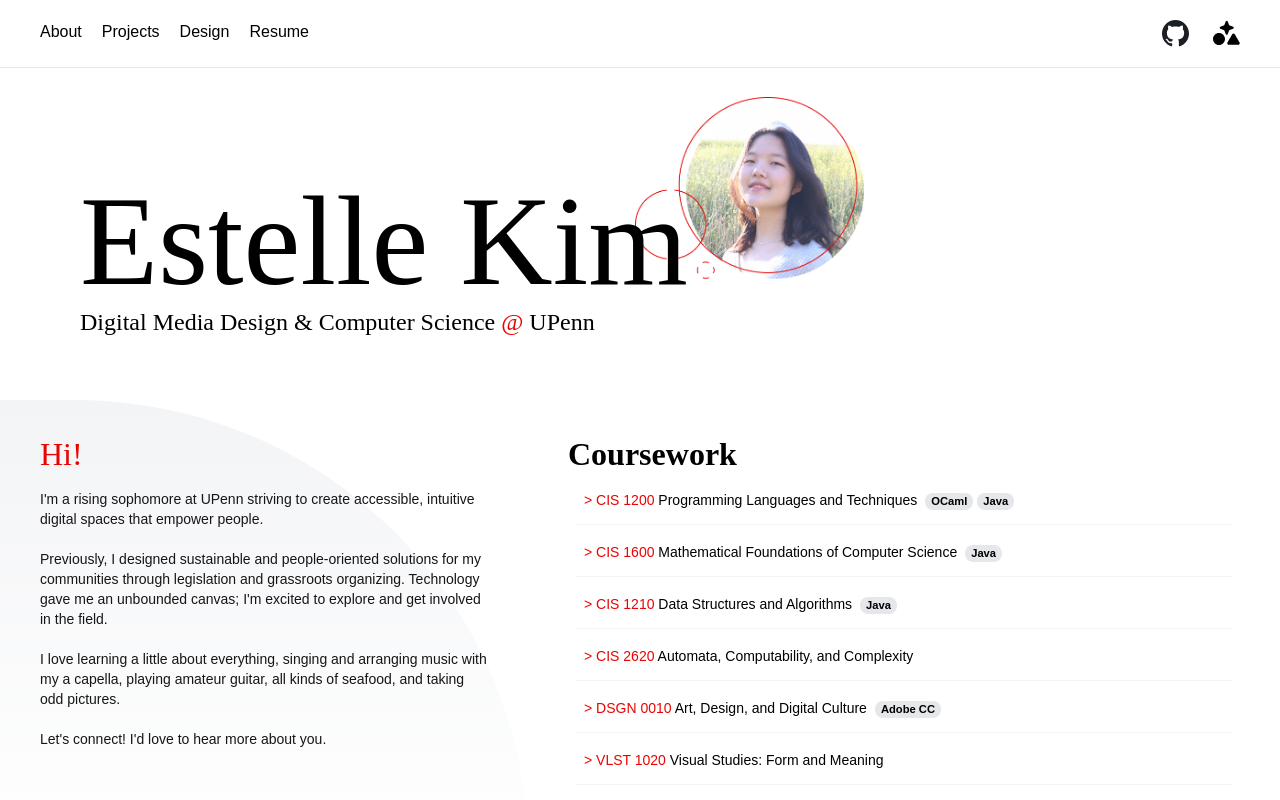
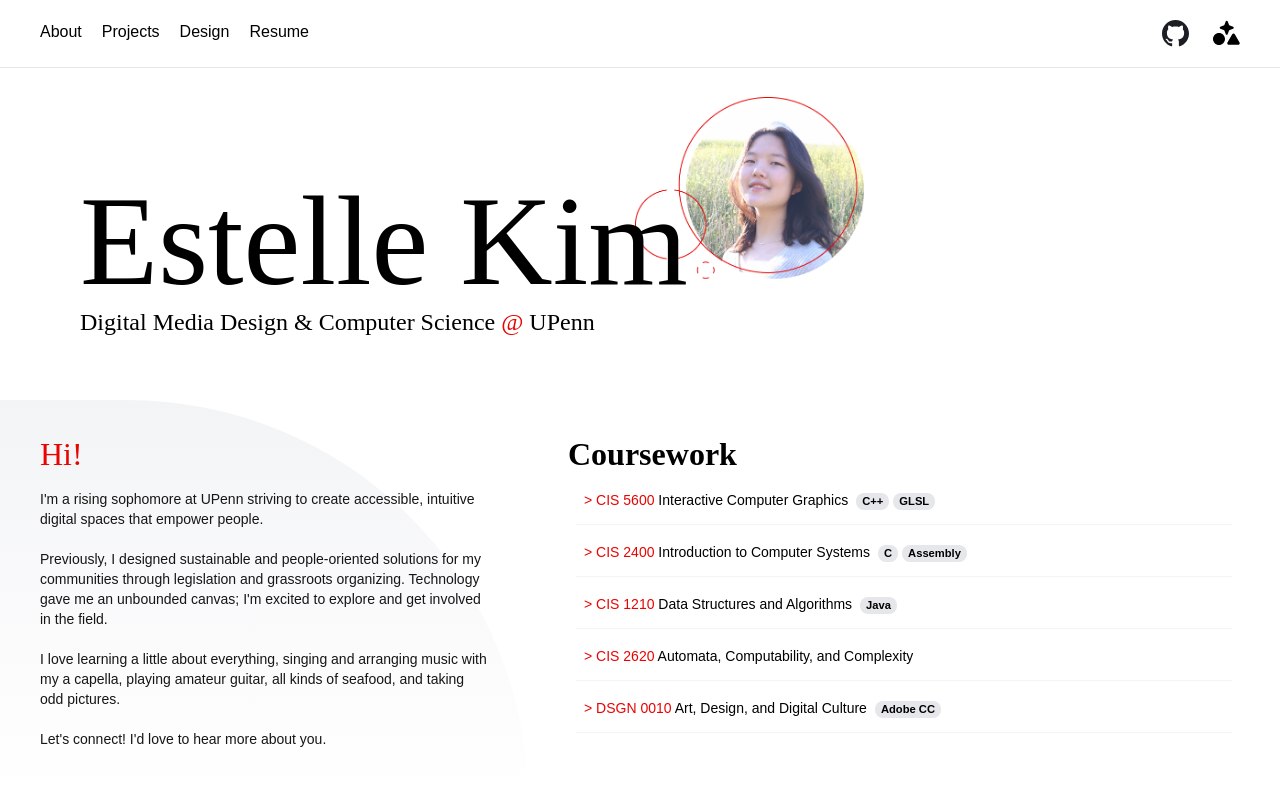
Before and after one commit to kimestelle/my-portfolio, a Next.js app: page / in a window 1280 px wide. Shown: the top 800 px of the page. Built offline with nearby package versions, Linux system fonts and the light colour scheme; a web font is replaced by a local one.

Commit message:
updated courses

```diff
--- a/src/app/components/Coursework.tsx
+++ b/src/app/components/Coursework.tsx
@@ -15,19 +15,19 @@ function buildCourse (courseObj: Course) {
 
 const courses = [
     buildCourse({
-        number: 'CIS 1200',
-        name: 'Programming Languages and Techniques',
+        number: 'CIS 5600',
+        name: 'Interactive Computer Graphics',
         date: 'Fall 2024',
-        description: 'Intro to design aspects of programming.',
-        languages: ['OCaml', 'Java'],
+        description: '3d mesh data structures, transformation sequences, rendering algorithms',
+        languages: ['C++', 'GLSL'],
         skills: ['Object-oriented programming', 'Functional programming', 'Programming patters', 'Abstraction']
     }),
     buildCourse({
-        number: 'CIS 1600',
-        name: 'Mathematical Foundations of Computer Science',
+        number: 'CIS 2400',
+        name: 'Introduction to Computer Systems',
         date: 'Fall 2024',
-        description: 'Sets, functions, permutations/ combinations, discrete probability, expectation, mathematical induction, graph theory.',
-        languages: ['Java'],
+        description: 'Transistors and simple computer hardware structures, low-level programming',
+        languages: ['C', 'Assembly'],
         skills: ['Object-oriented programming', 'Functional programming', 'Programming patters', 'Abstraction']
     }),
     buildCourse({
@@ -54,14 +54,6 @@ const courses = [
         languages: ['Adobe CC'],
         skills: ['Object-oriented programming', 'Functional programming', 'Programming patters', 'Abstraction']
     }),
-    buildCourse({
-        number: 'VLST 1020',
-        name: 'Visual Studies: Form and Meaning',
-        date: 'Fall 2024',
-        description: 'Project  & experience-based course on the theory and practice of image making',
-        languages: [],
-        skills: ['Object-oriented programming', 'Functional programming', 'Programming patters', 'Abstraction']
-    }),
 ]
 
 export default function CourseWork() {
```
